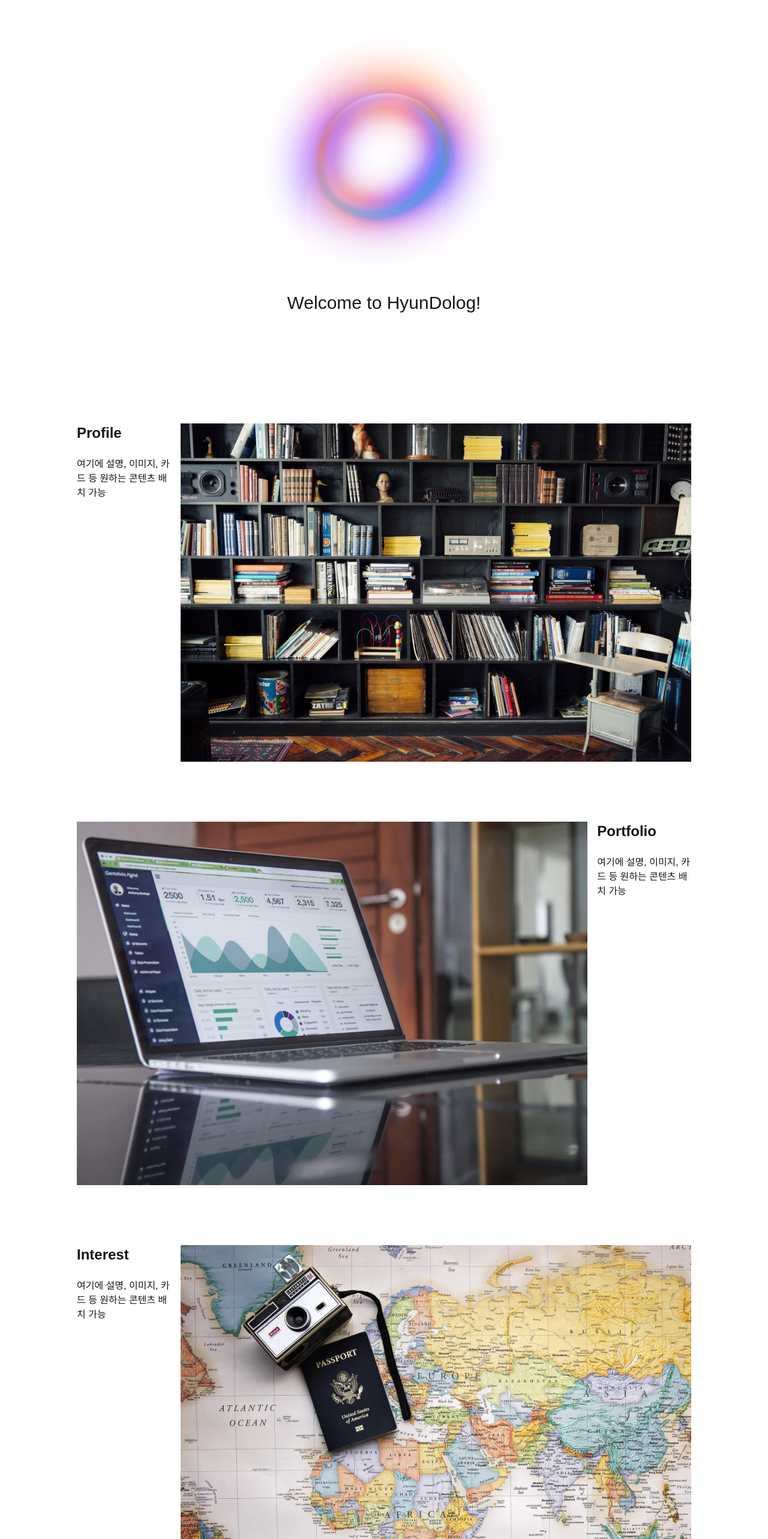
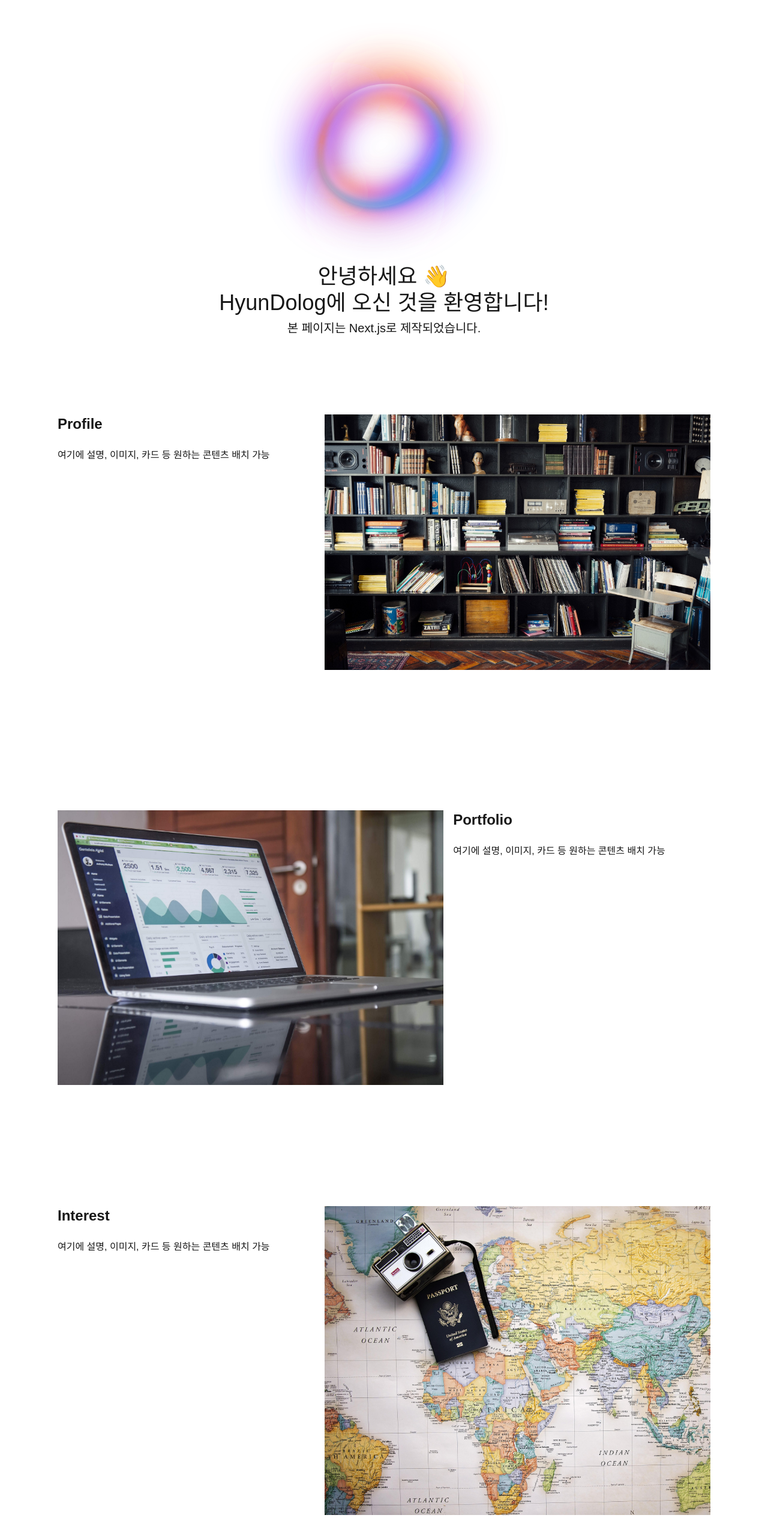
Before and after one commit to hyundol97/HyunDolog, a Next.js app: page / in a window 1280 px wide. Shown: the part 234-2800 px from the top of the page at 60% size. Built offline with nearby package versions, Linux system fonts and the light colour scheme.

Commit message:
feat: add home contents of first section

```diff
--- a/src/app/page.tsx
+++ b/src/app/page.tsx
@@ -2,7 +2,7 @@ import ScrollContents from '@/components/ScrollContents';
 
 export default function Home() {
     return (
-        <div className="w-full max-w-6xl py-8 px-16">
+        <div className="w-full max-w-6xl py-4 px-8">
             <ScrollContents pageName="home" />
         </div>
     );
--- a/src/assets/styles/panel.css
+++ b/src/assets/styles/panel.css
@@ -4,6 +4,11 @@ section.common-section {
 
 section.common-section:not(:first-of-type) {
     margin-top: 100px;
+}
+
+section.common-section:last-of-type {
+    margin-top: 100px;
+    margin-bottom: 100px;
 }
 
 .fade-in-y {
--- a/src/components/ScrollContents.tsx
+++ b/src/components/ScrollContents.tsx
@@ -49,8 +49,8 @@ export default function ScrollContents({ pageName, effectDirection = 'y' }: Scol
             },
             {
                 root: null,
-                rootMargin: '-10% 0px -10% 0px',
-                threshold: 0.2,
+                rootMargin: '-25% 0px -25% 0px',
+                threshold: 0.5,
             }
         );
 
@@ -67,19 +67,23 @@ export default function ScrollContents({ pageName, effectDirection = 'y' }: Scol
                     <section className="common-section opacity-0 translate-y-8 transition-all duration-1000 ease-out">
                         <div className="flex flex-col items-center">
                             <CommonLottie file={homeLottie} />
-                            <p className="mt-4 text-center subpixel-antialiased text-3xl">
-                                Welcome to HyunDolog!
-                            </p>
+                            <span className="mt-4 text-center subpixel-antialiased text-3xl animate-[bounce_1.5s_infinite]">
+                                <p className="text-4xl">안녕하세요 👋</p>
+                                <p className="text-4xl pt-1">HyunDolog에 오신 것을 환영합니다!</p>
+                                <p className="text-xl pt-2">
+                                    본 페이지는 Next.js로 제작되었습니다.
+                                </p>
+                            </span>
                         </div>
                     </section>
 
                     <section className="common-section opacity-0 translate-y-8 transition-all duration-1000 ease-out">
                         <div className="flex">
-                            <div className="mr-4">
+                            <div className="mr-4 w-2/5">
                                 <h2 className="text-2xl font-semibold mb-6">Profile</h2>
                                 <p>여기에 설명, 이미지, 카드 등 원하는 콘텐츠 배치 가능</p>
                             </div>
-                            <div>
+                            <div className="w-3/5">
                                 <Image
                                     src="/profile.jpg"
                                     alt="home profile image"
@@ -93,7 +97,7 @@ export default function ScrollContents({ pageName, effectDirection = 'y' }: Scol
 
                     <section className="common-section opacity-0 translate-y-8 transition-all duration-1000 ease-out">
                         <div className="flex">
-                            <div>
+                            <div className="w-3/5">
                                 <Image
                                     src="/portfolio.jpg"
                                     alt="home portfolio image"
@@ -102,7 +106,7 @@ export default function ScrollContents({ pageName, effectDirection = 'y' }: Scol
                                     className="object-cover w-full h-full"
                                 />
                             </div>
-                            <div className="ml-4">
+                            <div className="ml-4 w-2/5">
                                 <h2 className="text-2xl font-semibold mb-6">Portfolio</h2>
                                 <p>여기에 설명, 이미지, 카드 등 원하는 콘텐츠 배치 가능</p>
                             </div>
@@ -111,11 +115,11 @@ export default function ScrollContents({ pageName, effectDirection = 'y' }: Scol
 
                     <section className="common-section opacity-0 translate-y-8 transition-all duration-1000 ease-out">
                         <div className="flex">
-                            <div className="mr-4">
+                            <div className="mr-4 w-2/5">
                                 <h2 className="text-2xl font-semibold mb-6">Interest</h2>
                                 <p>여기에 설명, 이미지, 카드 등 원하는 콘텐츠 배치 가능</p>
                             </div>
-                            <div>
+                            <div className="w-3/5">
                                 <Image
                                     src="/interest.jpg"
                                     alt="home interest image"
```
